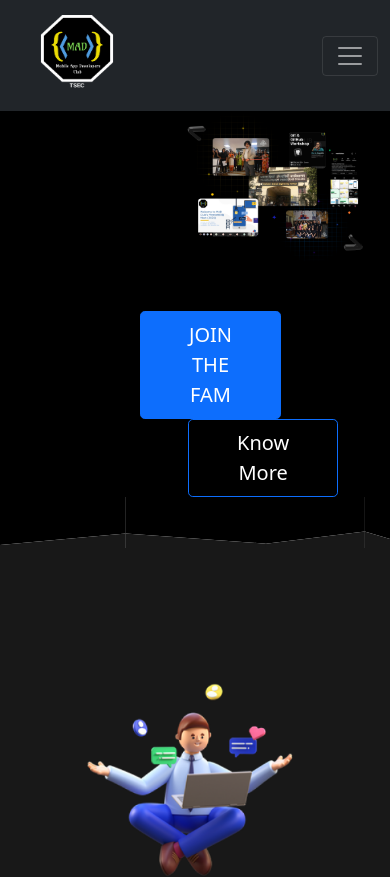
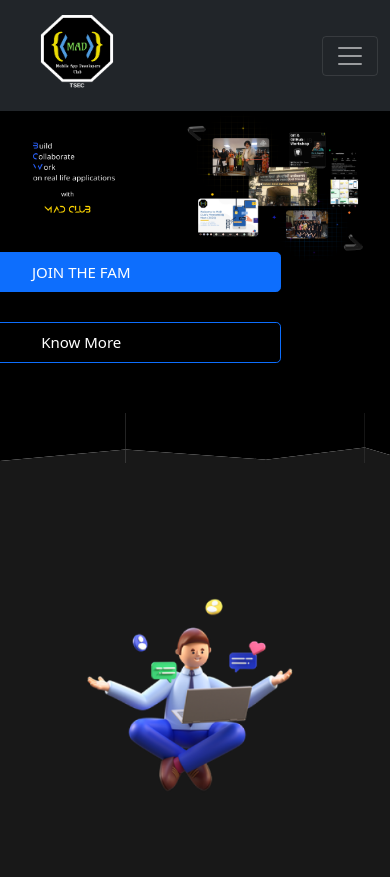
Before and after one commit to TSEC-MAD-Club/MAD-Website, a Next.js app: page / in a window 390 px wide. Shown: the top 877 px of the page. Built offline with nearby package versions, Linux system fonts and the light colour scheme.

Commit message:
fixed responsiveness of section-1

```diff
--- a/pages/index.js
+++ b/pages/index.js
@@ -19,9 +19,9 @@
   return (
     <>
       <section className="main-1 container-fluid">
-        <div className="row">
-          <div className="col-5">
-            <div className={styles.sloganImg}>
+        <div className="row section-1">
+          <div className="col-5 sloganNbtn">
+            <div className="sloganImg">
               <Image
                 src="/assets/images/slogan.png"
                 width={800}
@@ -39,13 +39,13 @@
               </button>
               <button
                 type="button"
-                className="btn btn-lg btn-outline-primary text-white ms-5 ps-5 pe-5"
+                className="btn btn-lg btn-outline-primary text-white ps-5 pe-5"
               >
                 Know More
               </button>
             </div>
           </div>
-          <div className="col-7 text-center">
+          <div className="col-7 text-center jumbotron">
             <Image
               src="/assets/images/events.png"
               width={1100}
--- a/styles/Home.module.css
+++ b/styles/Home.module.css
@@ -23,10 +23,6 @@
   flex-direction: column;
   justify-content: center;
   align-items: center;
-}
-
-.sloganImg {
-  margin: 5rem 0 0 10rem;
 }
 
 .btnGroupWrap {
--- a/styles/globals.css
+++ b/styles/globals.css
@@ -114,8 +114,89 @@
   background-color: #a4d6ef !important;
 }
 
+.sloganImg {
+  margin: 5rem 0 0 10rem;
+}
+
 .button-box {
   margin: 6rem 0 0 8rem;
+  width:500px;
+}
+.button-box button{
+  font-size: 20px;
+}
+
+.button-box button:nth-child(2){
+  margin-left: 30px;
+}
+
+@media(max-width: 1300px) and (min-width: 993px){
+  .sloganImg{
+    margin: 5rem 0 0 5rem;
+  }
+
+  .button-box{
+    width: 250px;
+    margin: 5% 0% 0% 20%;
+    display: flex;
+    flex-direction: column;
+  }
+  .button-box button{
+    font-size: 15px;
+  }
+  .button-box button:nth-child(2){
+    margin: 30px 0 0 0;
+  }
+}
+
+@media(max-width: 992px) and (min-width: 769px){
+  .button-box{
+    margin: 5% 0 0 10%;
+    display: flex;
+    flex-direction: column;
+  }
+
+  .button-box button{
+    font-size: 13px;
+    width: 50%;
+  }
+
+  .button-box button:nth-child(2){
+    margin: 30px 0 0 0;
+  }
+
+  .sloganImg{
+    margin: 15% 0 0 10%;
+  }
+}
+
+@media screen and (max-width: 768px){
+  .sloganNbtn{
+    display: flex;
+    flex-direction: column;
+    align-items: center;
+    flex: 100%;
+  }
+  .sloganImg{
+    width: 70%;
+    margin: 30px 0 0 0;
+  }
+  .button-box{
+    display: flex;
+    flex-direction: column;
+    margin: 30px 0 50px 0;
+  }
+  .button-box button{
+    font-size: 15px;
+    width: 80%;
+    align-self: center;
+  }
+  .button-box button:nth-child(2){
+    margin: 30px 0 0 0;
+  }
+  .jumbotron{
+    flex: 100%;
+  }
 }
 
 .cont {
```
